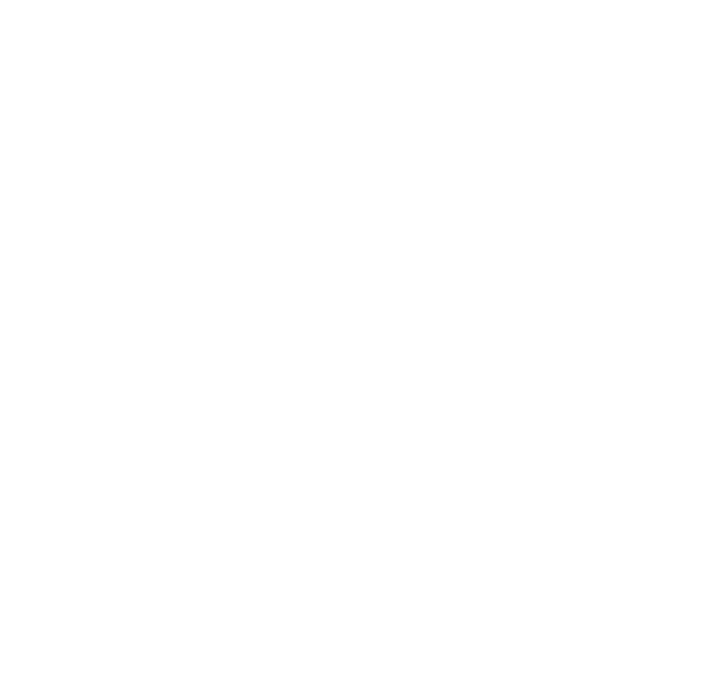
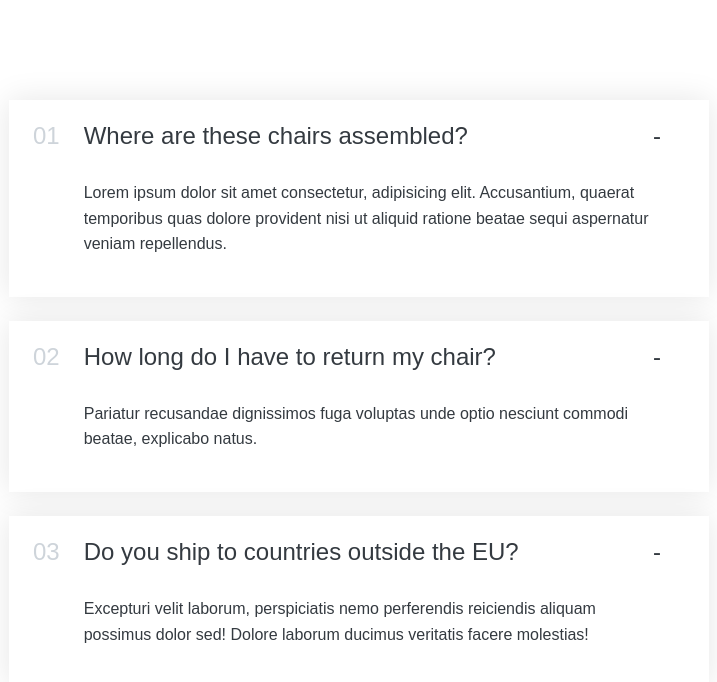
Before and after one commit to Soulbolt/react-excercise-accordion, a React (Create React App) app: page / in a window 1280 px wide. Shown: the top 682 px of the page, without its empty margins (281-998 px from the left). Built offline with nearby package versions, Linux system fonts and the light colour scheme.

Commit message:
Pass data from App component to accordion component and iterate through the data to assign variables to pass as parameters to the AccordionItem component. Display Data in the UI.

```diff
--- a/src/App.js
+++ b/src/App.js
@@ -18,17 +18,25 @@
 export default function App() {
   return (
     <div>
-      <Accordion />
+      <Accordion data={faqs} />
+    </div>
+  );
+}
+// Pass on attributes as parameters to the AccordionItem component
+function Accordion({ data }) {
+  return (
+    <div className="accordion">
+      {data.map((faq, i) => (
+        <AccordionItem title={faq.title} text={faq.text} num={i} key={i} />
+      ))}
     </div>
   );
 }
 
-function Accordion() {}
-
-function AccordionItem(num, title, text) {
+function AccordionItem({ num, title, text }) {
   return (
     <div className="item">
-      <p className="number">{num}</p>
+      <p className="number">{num < 9 ? `0${num + 1}` : num + 1}</p>
       <p className="title">{title}</p>
       <p className="icon">-</p>
       <div className="content-box">{text}</div>
```
